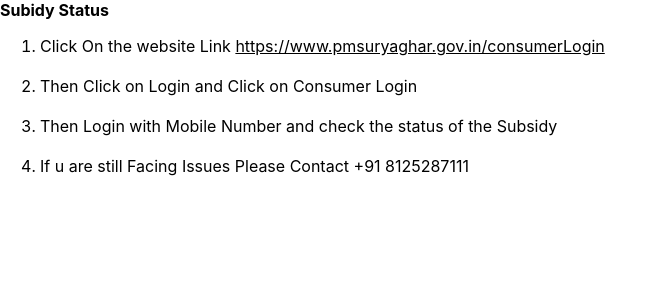
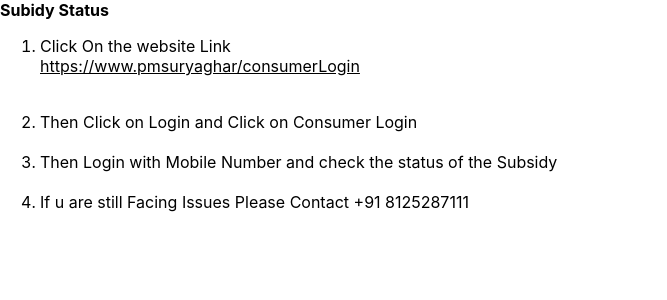
Before and after one commit to muralikarthik123/newsamrajapp, a React (Create React App) app: page /sub in a window 1280 px wide. Shown: the top 300 px of the page, without its empty margins (0-667 px from the left). Built offline with nearby package versions, Linux system fonts and the light colour scheme.

Commit message:
subsidy.jsx

```diff
--- a/src/subsidy/subsidy.jsx
+++ b/src/subsidy/subsidy.jsx
@@ -7,7 +7,9 @@
       <b>Subidy Status</b>
       <br/>
       <ol>
-        <li>Click On the website Link <a style={{color:'black'}} href='https://www.pmsuryaghar.gov.in/consumerLogin'>https://www.pmsuryaghar.gov.in/consumerLogin</a></li>
+        <li>Click On the website Link </li>
+        <a style={{color:'black'}} href='https://www.pmsuryaghar.gov.in/consumerLogin'>https://www.pmsuryaghar/consumerLogin</a>
+        <p></p>
         <br/>
         <li>Then Click on Login and Click on Consumer Login</li>
         <br/>
```
